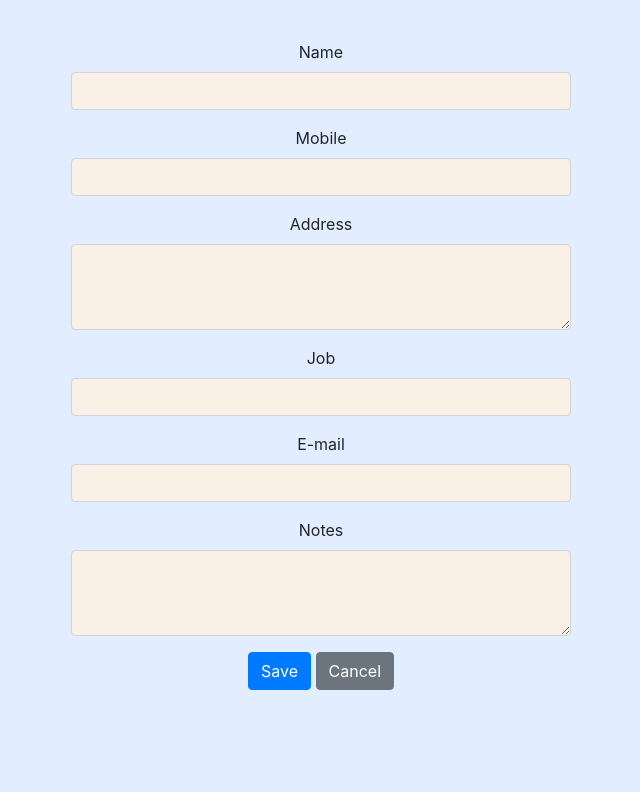
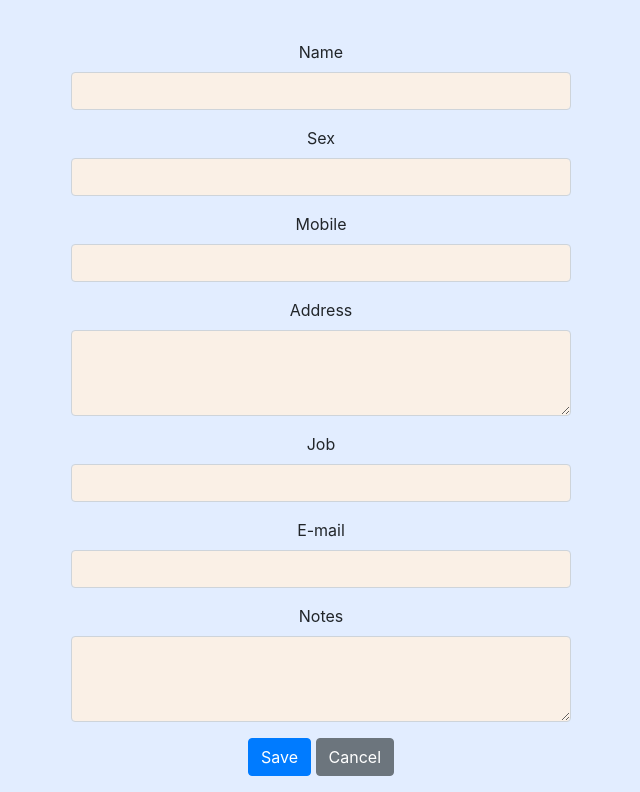
Before and after one commit to loveknight11/Learning-Center, a Flask app: page /parents/new in a window 1280 px wide. Shown: the part 240-1032 px from the top of the page, without its empty margins (319-959 px from the left). Before the commit the page ends 930 px from the top, so only its background shows below. Run offline with Flask 2, Linux system fonts and the light colour scheme; some libraries are stand-ins or nearby versions.

Commit message:
add sex for parent in design and routes

```diff
--- a/routes.py
+++ b/routes.py
@@ -145,12 +145,14 @@ def newParent():
 	else :
 		if request.form['submit'] == 'save':
 			name = request.form.get('name')
+			sex = request.form.get('sex')
 			mobile = request.form.get('mobile')
 			address = request.form.get('address')
 			job = request.form.get('job')
 			email = request.form.get('email')
 			notes = request.form.get('notes')
 			newParent = Parents(name = name,
+				sex = sex,
 				mobile = mobile,
 				address = address,
 				job = job,
--- a/templates/newparent.html
+++ b/templates/newparent.html
@@ -9,6 +9,14 @@
 			<div class="form-group">
 				<label for="name">Name</label>
 				<input class="form-control" type="text" name="name" id="name">
+			</div>
+			<div class="form-group">
+				<label for="sex">Sex</label>
+				<input class="form-control" type="text" name="sex" id="sex" list="sex-list">
+				<datalist id="sex-list">
+					<option value="Male"></option>
+					<option value="Female"></option>
+				</datalist>
 			</div>
 			<div class="form-group">
 				<label for="mobile">Mobile</label>
```
